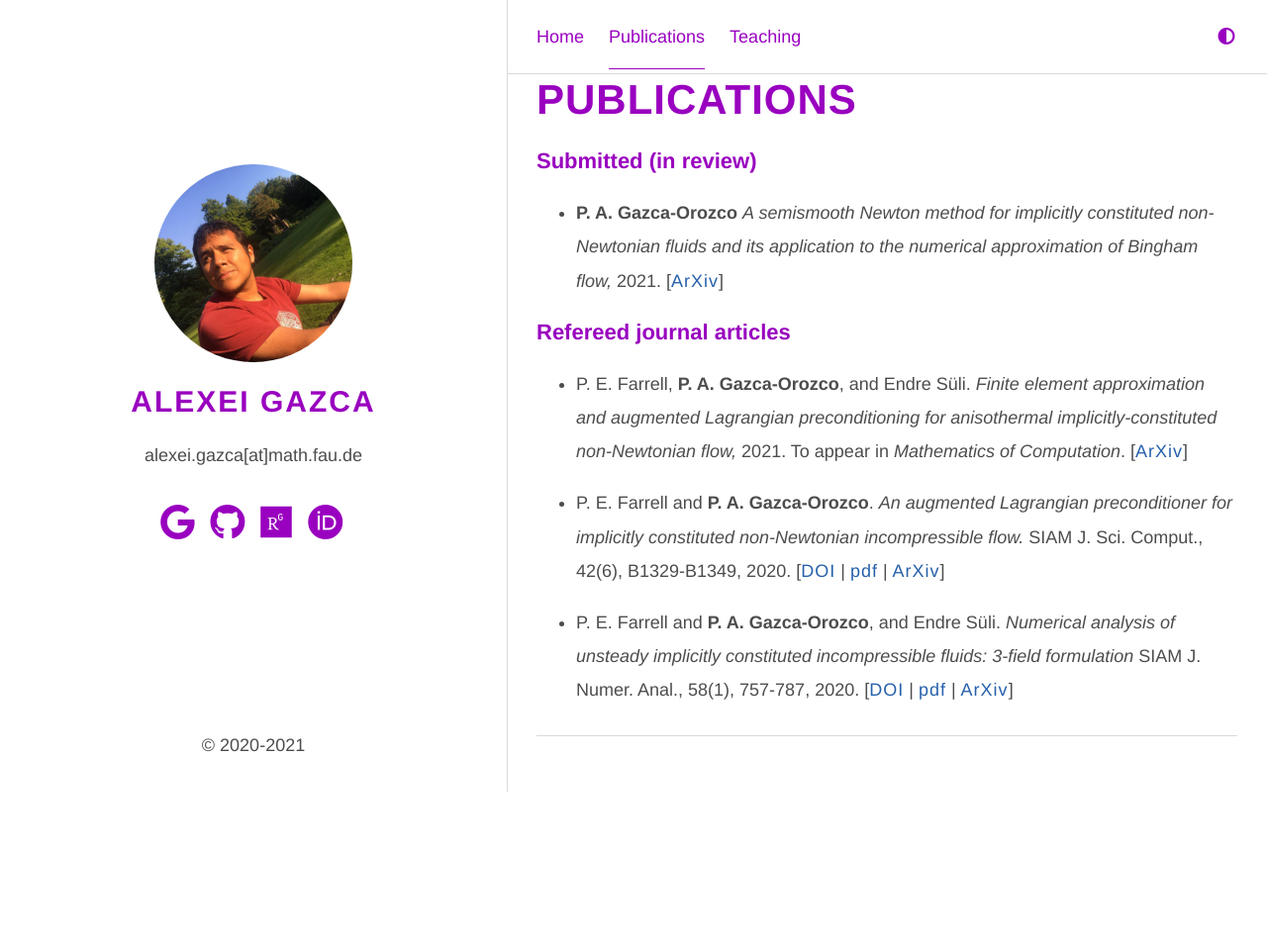
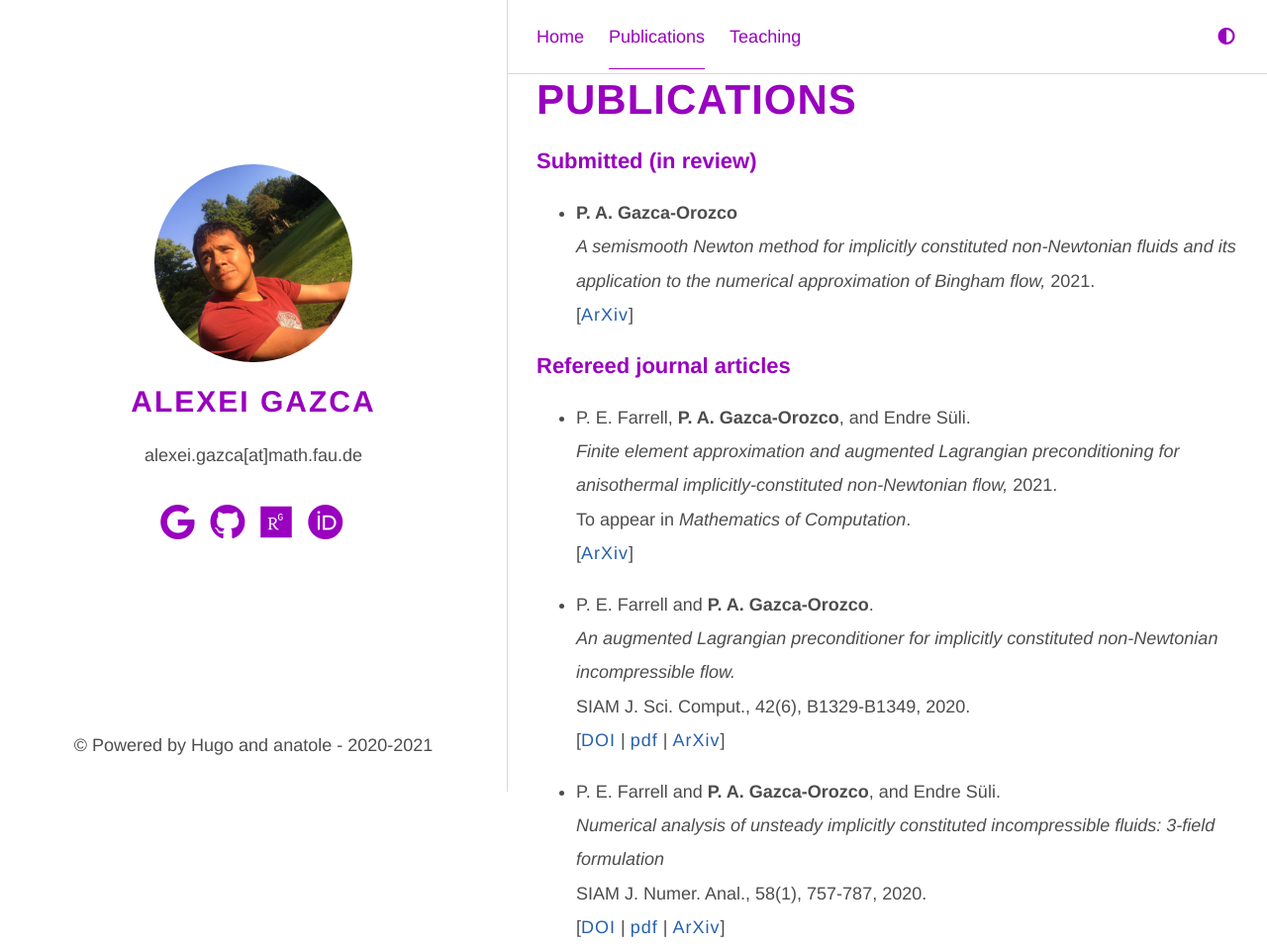
Before and after one commit to gazcaorozco/gazcaorozco.github.io, a plain HTML site: page publications/index.html in a window 1280 px wide. Shown: the top 957 px of the page at 99% size. Before the commit the page ends 800 px from the top, so only its background shows below. Drawn offline with Linux system fonts and the light colour scheme.

Commit message:
whitespace problem

```diff
--- a/index.xml
+++ b/index.xml
@@ -36,7 +36,8 @@
 
       <guid>https://gazcaorozco.github.io/publications/</guid>
 
-        <description>Submitted (in review)  P. A. Gazca-Orozco A semismooth Newton method for implicitly constituted non-Newtonian fluids and its application to the numerical approximation of Bingham flow, 2021.</description>
+        <description>Submitted (in review)  P. A. Gazca-Orozco
+A semismooth Newton method for implicitly constituted non-Newtonian fluids and its application to the numerical approximation of Bingham flow, 2021.</description>
 
     </item>
 
--- a/publications/index.html
+++ b/publications/index.html
@@ -5,7 +5,7 @@
   data-theme=""
 ><head>
   <title>
-    Powered by Hugo and anatole
+    Alexei Gazca
       |
       Publications
 
@@ -289,7 +289,7 @@
       <li class="footer__item">
         &copy;
 
-          2020-2021
+          Powered by Hugo and anatole - 2020-2021
 
 
       </li>
@@ -321,28 +321,28 @@
 
       </div><h3 id="submitted-in-review">Submitted (in review)</h3>
 <ul>
-<li><strong>P. A. Gazca-Orozco</strong>
-<em>A semismooth Newton method for implicitly constituted non-Newtonian fluids and its application to the numerical approximation of Bingham flow,</em> 2021.
+<li><strong>P. A. Gazca-Orozco</strong><br>
+<em>A semismooth Newton method for implicitly constituted non-Newtonian fluids and its application to the numerical approximation of Bingham flow,</em> 2021.<br>
 [<a href="https://arxiv.org/abs/2103.00263">ArXiv</a>]</li>
 </ul>
 <h3 id="refereed-journal-articles">Refereed journal articles</h3>
 <ul>
 <li>
-<p>P. E. Farrell, <strong>P. A. Gazca-Orozco</strong>, and Endre Süli.
-<em>Finite element approximation and augmented Lagrangian preconditioning for anisothermal implicitly-constituted non-Newtonian flow,</em> 2021.
-To appear in <em>Mathematics of Computation</em>.
+<p>P. E. Farrell, <strong>P. A. Gazca-Orozco</strong>, and Endre Süli.<br>
+<em>Finite element approximation and augmented Lagrangian preconditioning for anisothermal implicitly-constituted non-Newtonian flow,</em> 2021.<br>
+To appear in <em>Mathematics of Computation</em>.<br>
 [<a href="https://arxiv.org/abs/2011.03024">ArXiv</a>]</p>
 </li>
 <li>
-<p>P. E. Farrell and <strong>P. A. Gazca-Orozco</strong>.
-<em>An augmented Lagrangian preconditioner for implicitly constituted non-Newtonian incompressible flow.</em>
-SIAM J. Sci. Comput., 42(6), B1329-B1349, 2020.
+<p>P. E. Farrell and <strong>P. A. Gazca-Orozco</strong>.<br>
+<em>An augmented Lagrangian preconditioner for implicitly constituted non-Newtonian incompressible flow.</em><br>
+SIAM J. Sci. Comput., 42(6), B1329-B1349, 2020.<br>
 [<a href="https://doi.org/10.1137/20M1336618">DOI</a> | <a href="https://epubs.siam.org/doi/pdf/10.1137/20M1336618">pdf</a> | <a href="https://arxiv.org/abs/2005.03150">ArXiv</a>]</p>
 </li>
 <li>
-<p>P. E. Farrell and <strong>P. A. Gazca-Orozco</strong>, and Endre Süli.
-<em>Numerical analysis of unsteady implicitly constituted incompressible fluids: 3-field formulation</em>
-SIAM J. Numer. Anal., 58(1), 757-787, 2020.
+<p>P. E. Farrell and <strong>P. A. Gazca-Orozco</strong>, and Endre Süli.<br>
+<em>Numerical analysis of unsteady implicitly constituted incompressible fluids: 3-field formulation</em><br>
+SIAM J. Numer. Anal., 58(1), 757-787, 2020.<br>
 [<a href="https://doi.org/10.1137/19M125738X">DOI</a> | <a href="https://epubs.siam.org/doi/pdf/10.1137/19M125738X">pdf</a> | <a href="https://arxiv.org/abs/1904.09136">ArXiv</a>]</p>
 </li>
 </ul>
@@ -370,7 +370,7 @@ SIAM J. Numer. Anal., 58(1), 757-787, 2020.
       <li class="footer__item">
         &copy;
 
-          2020-2021
+          Powered by Hugo and anatole - 2020-2021
 
 
       </li>
```
Also changed, not shown: home/index.html (+8 -8 lines), index.html (+4 -4 lines), series/index.html (+3 -3 lines), teaching/index.html (+3 -3 lines), vita/index.html (+3 -3 lines).
